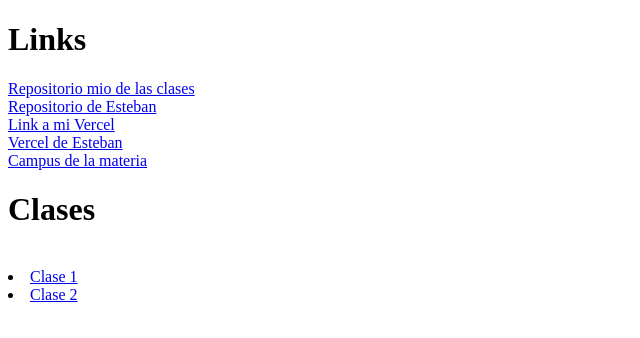
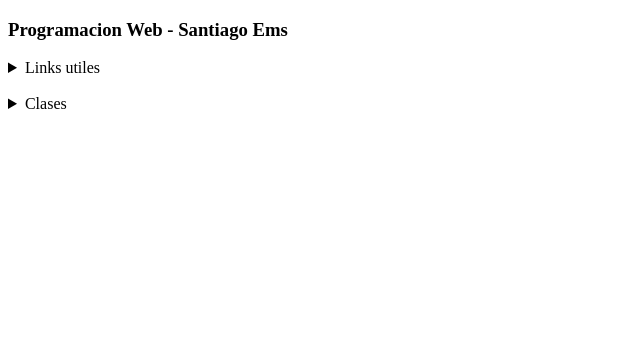
Before and after one commit to santiagoems/programacionwebems, a plain HTML site: page index.html in a window 1280 px wide. Shown: the whole page, without its empty margins (0-640 px from the left). Drawn offline with Linux system fonts and the light colour scheme.

Commit message:
actualizacion

```diff
--- a/index.html
+++ b/index.html
@@ -7,15 +7,17 @@
     <title>Clases de Programacion Web</title>
 </head>
 <body>
-    <h1>Links</h1>
-    <a href="https://github.com/santiagoems/programacionwebems">Repositorio mio de las clases</a><br>
-    <a href="https://github.com/estebanpiazza/PW-itba-1Cuat-2022">Repositorio de Esteban</a><br>
-    <a href="https://programacionwebems.vercel.app/">Link a mi Vercel</a><br>
-    <a href="https://pw-itba-1-cuat-2022.vercel.app">Vercel de Esteban</a><br>
-    <a href="https://campus.itba.edu.ar/ultra/courses/_23392_1/cl/outline">Campus de la materia</a><br>
+    <h3>Programacion Web - Santiago Ems</h3>
+    <div id="links-utiles">
+    <details><summary>Links utiles</summary><a href="https://github.com/santiagoems/programacionwebems" target="_blank">Repositorio mio de las clases</a><br>
+    <a href="https://github.com/estebanpiazza/PW-itba-1Cuat-2022" target="_blank">Repositorio de Esteban</a><br>
+    <a href="https://programacionwebems.vercel.app/" target="_blank">Link a mi Vercel</a><br>
+    <a href="https://pw-itba-1-cuat-2022.vercel.app" target="_blank">Vercel de Esteban</a><br>
+    <a href="https://campus.itba.edu.ar/ultra/courses/_23392_1/cl/outline" target="_blank">Campus de la materia</a><br></details></div><br>
 
-    <h1>Clases</h1><br>
+    <div id="links-clases">
+    <details><summary>Clases</summary>
     <li><a href="Clase 1/index.html">Clase 1</a><br></li>
-    <li><a href="Clase 2/index.html">Clase 2</a></li>
+    <li><a href="Clase 2/index.html">Clase 2</a></li></details></div>
 </body>
 </html>
```
